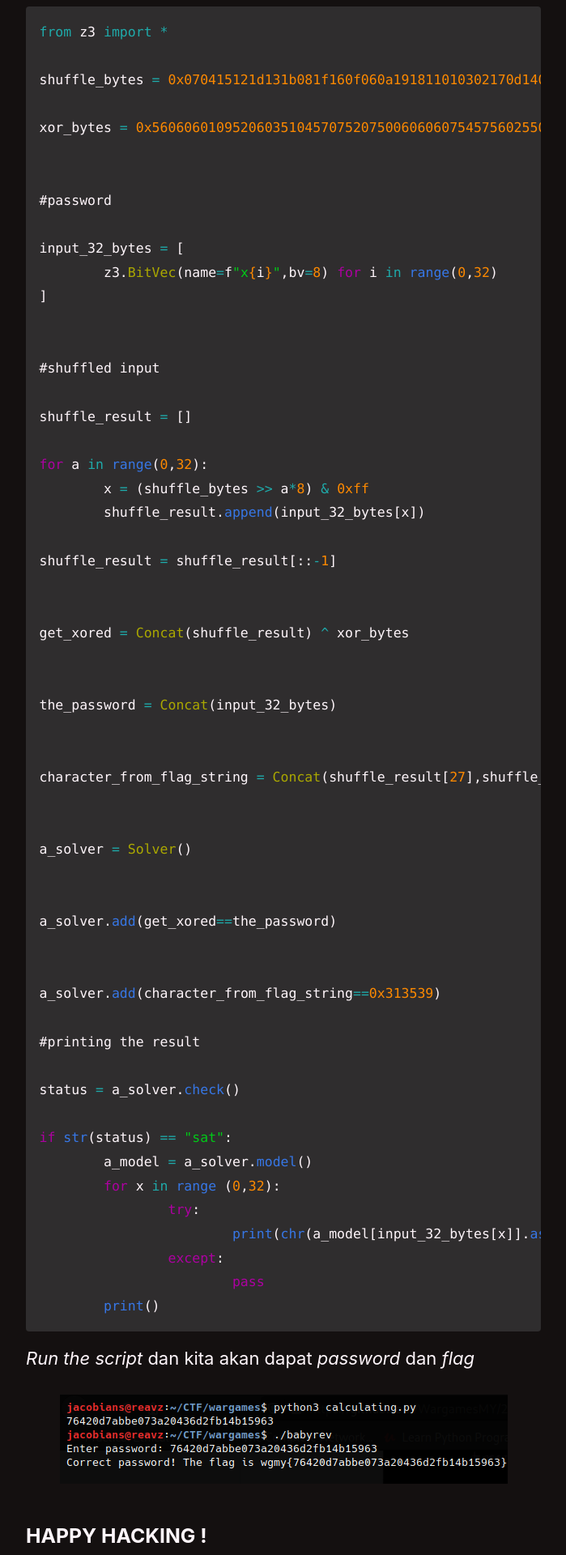
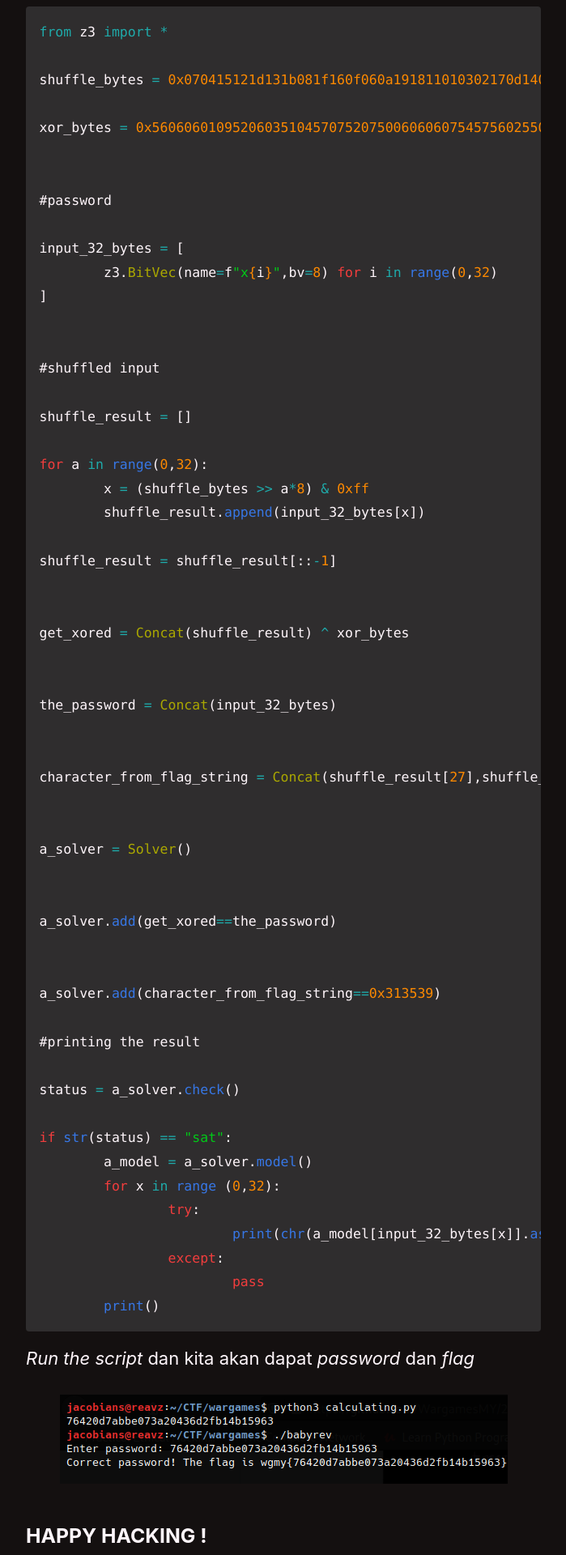
Before and after one commit to faridarif/faridarif.github.io, a Jekyll site: the page built from _posts/2020-12-07-CTF-Wargames-babyrev.md, in a window 1280 px wide. Shown: the part 4033-5953 px from the top of the page at 81% size, without its empty margins (290-989 px from the left). Built offline with Jekyll 4.4.1, drawn with Linux system fonts in a browser that asks for light colours; cached includes are drawn as plain includes.

Commit message:
Update _neon.scss

```diff
--- a/_sass/minimal-mistakes/skins/_neon.scss
+++ b/_sass/minimal-mistakes/skins/_neon.scss
@@ -33,7 +33,7 @@ $base0a: #aba800 !default;
 $base0b: #00c918 !default;
 $base0c: #1faaaa !default;
 $base0d: #3777e6 !default;
-$base0e: #ad00a1 !default;
+$base0e: #f23d3d !default;
 $base0f: #cc6633 !default;
 
 .author__urls.social-icons .svg-inline--fa,
```
